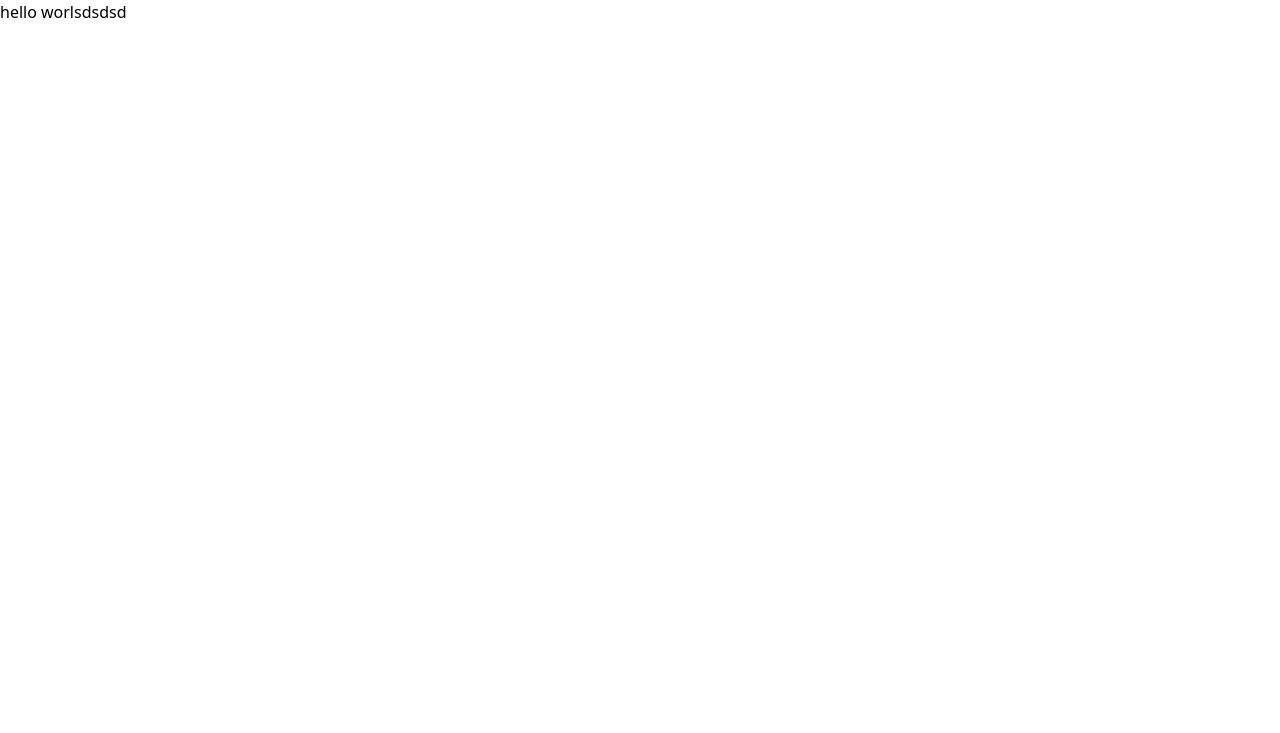
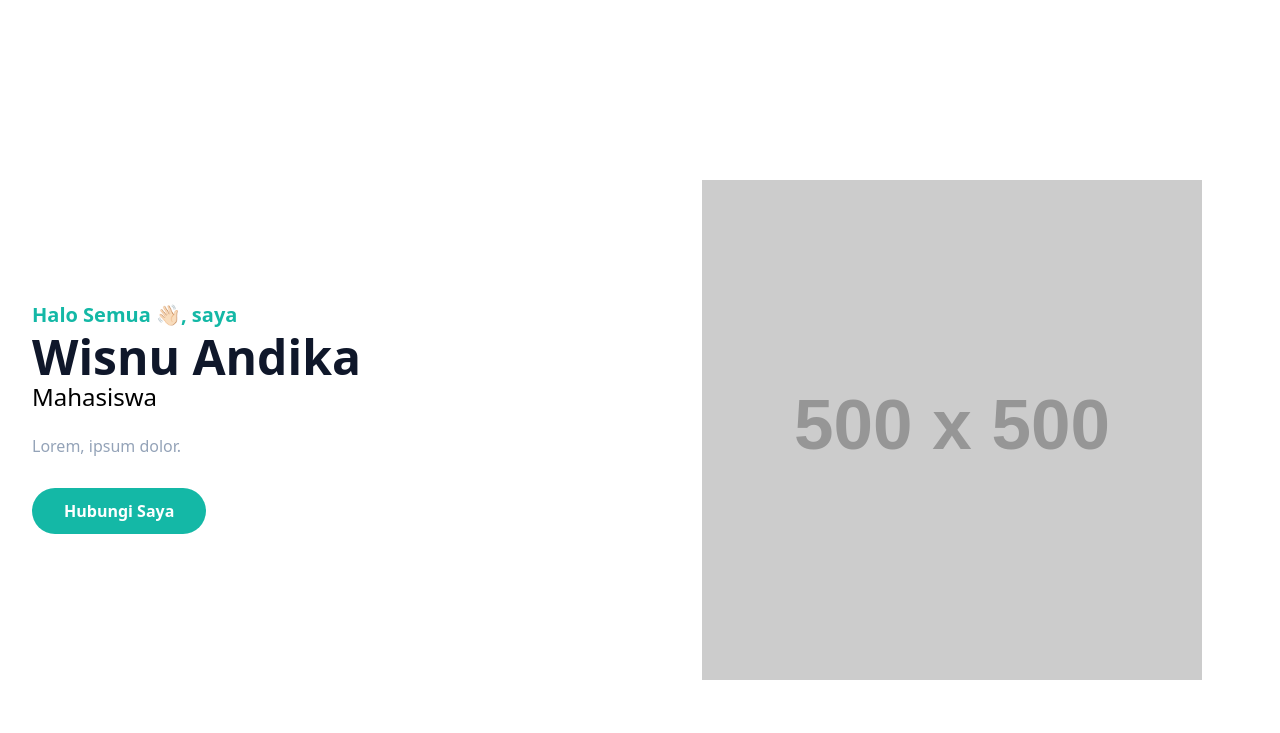
Before and after one commit to pendragonnn/portonya-wisnu.com, a website: page index.html in a window 1280 px wide. Drawn offline with Linux system fonts and the light colour scheme; placeholder pictures from the web are drawn by us.

Commit message:
Membuat main section

```diff
--- a/index.html
+++ b/index.html
@@ -1,13 +1,36 @@
 <!DOCTYPE html>
 <html lang="en">
 <head>
-    <meta charset="UTF-8">
-    <meta http-equiv="X-UA-Compatible" content="IE=edge">
-    <meta name="viewport" content="width=device-width, initial-scale=1.0">
-    <title>Portofolio</title>
-    <link rel="stylesheet" href="dist/output.css">
+  <meta charset="UTF-8">
+  <meta http-equiv="X-UA-Compatible" content="IE=edge">
+  <meta name="viewport" content="width=device-width, initial-scale=1.0">
+  <title>Portofolio</title>
+  <link rel="stylesheet" href="dist/output.css">
 </head>
 <body>
-    <h1>hello worlsdsdsd</h1>
+    <!-- Main Section Start -->
+		<section id="home" class="pt-36">
+			<div class="container">
+				<div class="flex flex-wrap">
+					<div class="w-full self-center px-4 lg:w-1/2">
+						<h1 class="text-base font-semibold text-primary md:text-xl">Halo Semua 👋🏻, saya <span class="block font-bold text-dark text-4xl mt-1 lg:text-5xl">Wisnu Andika</span></h1>
+						<h2 class="font-medium text-late-500 text-lg mb-5 lg:text-2xl">Mahasiswa</h2>
+						<p class="font-medium text-slate-400 mb-10 leading-relaxed">Lorem, ipsum dolor.</p>
+						<a href="#" class="text-base font-semibold text-white bg-primary py-3 px-8 rounded-full hover:shadow-lg hover:opacity-80 transition duration-300 ease-in-out">Hubungi Saya</a>
+					</div>
+					<div class="w-full self-end px-4 lg:w-1/2">
+						<div class="relative mt-10 lg:mt-9 lg:right-0">
+							<img src="https://placehold.jp/500x500.png" alt="" srcset="" class="max-w-ful mx-auto">
+							<span class="absolute bottom-0 left-1/2 -translate-x-1/2 -z-10 md:scale-125">
+								<svg width="400" height="400" viewBox="0 0 200 200" xmlns="http://www.w3.org/2000/svg">
+									<path fill="#14b8a6" d="M44.8,-35.1C55.6,-22.1,60.3,-3.7,56.4,12.7C52.6,29.1,40.1,43.3,24.1,51.7C8,60.1,-11.7,62.7,-27,55.5C-42.2,48.4,-53,31.5,-56.1,13.9C-59.1,-3.6,-54.6,-21.7,-43.9,-34.6C-33.3,-47.6,-16.7,-55.3,0.2,-55.4C17,-55.6,34,-48.1,44.8,-35.1Z" transform="translate(100 100) scale(1.1)" />
+								</svg>
+							</span>
+						</div>
+					</div>
+				</div>
+			</div>
+		</section>
+		<!-- Main Section Start -->
 </body>
 </html>
--- a/tailwind.config.js
+++ b/tailwind.config.js
@@ -2,7 +2,19 @@
 module.exports = {
   content: ['index.html'],
   theme: {
-    extend: {},
+    container: {
+      center: true,
+      padding: '16px',
+    },
+    extend: {
+      colors: {
+        primary: '#14b8a6',
+        dark: '#0f172a'
+      },
+      screens: {
+        '2xl': '1320px',
+      }
+    },
   },
   plugins: [],
 }
```
Also changed, not shown: package.json (+13 -1 lines), dist/output.css, 1 other file.
